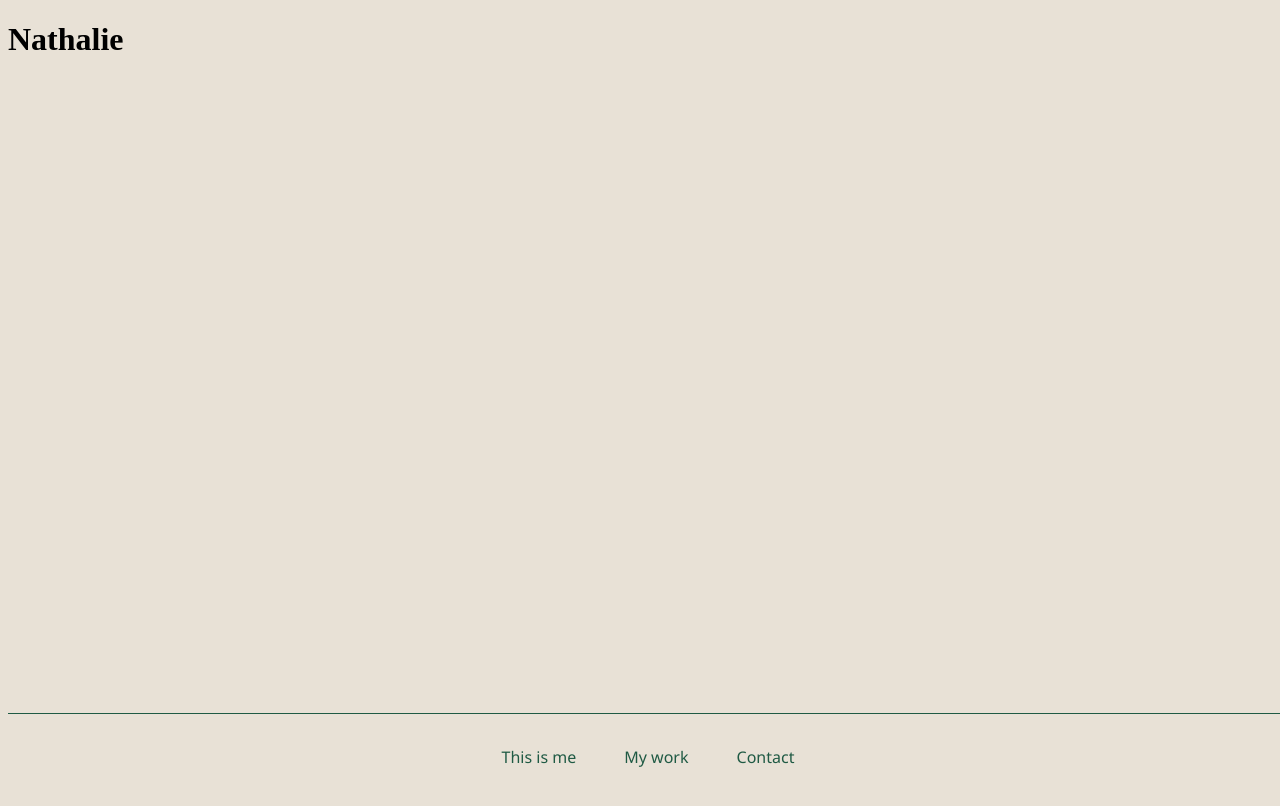
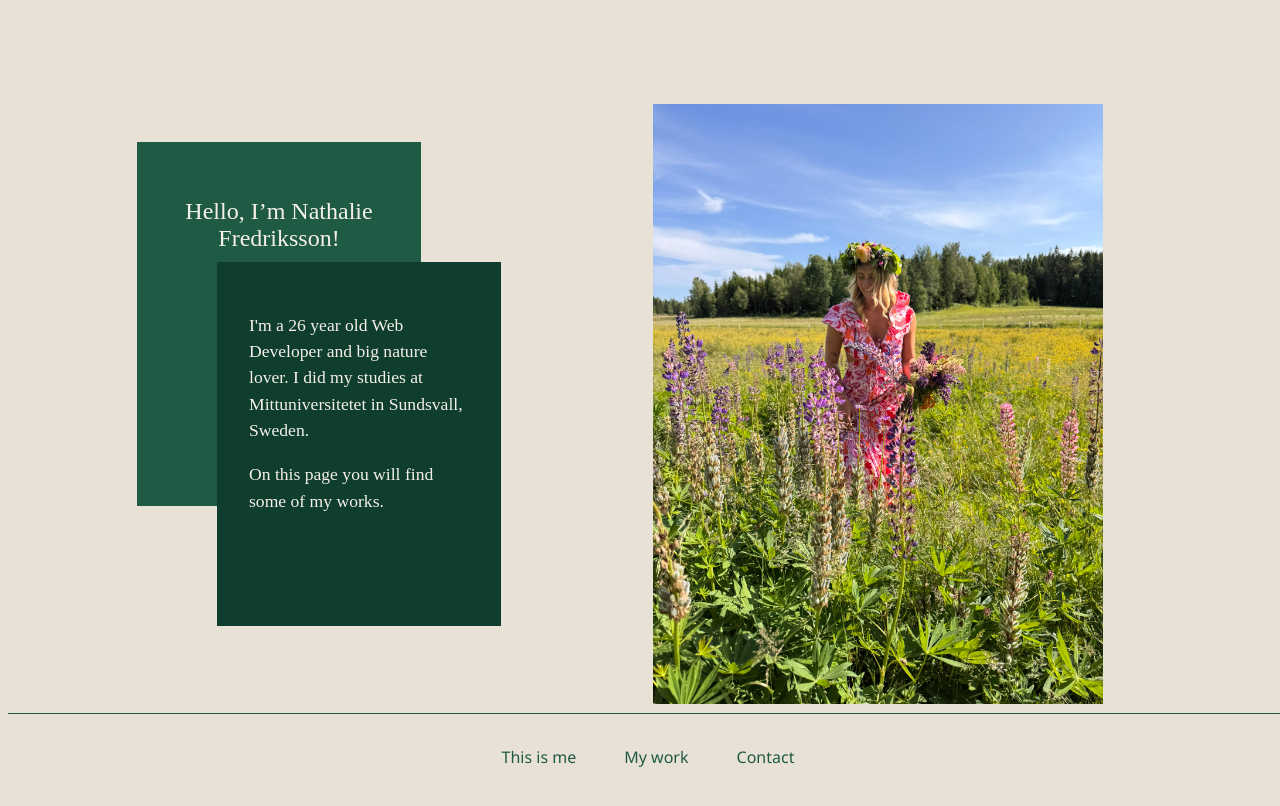
Before and after one commit to nathalievaster/Portfolio, a React (Vite) app: page / in a window 1280 px wide. Built offline with nearby package versions, Linux system fonts and the light colour scheme.

Commit message:
Landningsdelen på sidan

```diff
--- /dev/null
+++ b/src/components/About.module.css
@@ -0,0 +1,47 @@
+.about {
+    display: flex;
+    justify-content: center;
+    align-items: center;
+    gap: 12rem;
+    padding: 6rem 2rem;
+}
+
+.about img {
+    width: 450px;
+    height: auto;
+    object-fit: cover;
+}
+
+/* Wrapper för rutorna */
+.about-boxes {
+    position: relative;
+}
+
+/* Gemensam stil för båda rutorna */
+.about-box {
+    color: #F5F1E9;
+    padding: 2rem;
+    width: 220px;
+    min-height: 300px;
+    font-family: 'Playfair Display', serif;
+}
+
+/* Övre ruta */
+.about-box.top {
+    background-color: #1F5A44;
+    position: absolute;
+    top: -80px;
+    left: -40px;
+    font-size: 1.5rem;
+    text-align: center;
+}
+
+/* Nedre ruta */
+.about-box.bottom {
+    position: relative;
+    top: 40px;
+    left: 40px;
+    background-color: #0F3D2E;
+    font-size: 1.1rem;
+    line-height: 1.5;
+}
--- a/src/components/About.tsx
+++ b/src/components/About.tsx
@@ -0,0 +1,27 @@
+import profilbild from '../assets/profilbild.jpeg'
+import styles from './About.module.css'
+
+const About = () => {
+    return (
+        <section className={styles.about} id="about">
+            <div className={styles["about-boxes"]}>
+                <div className={`${styles["about-box"]} ${styles.top}`}>
+                    <p>Hello, I’m Nathalie Fredriksson!</p>
+                </div>
+
+                <div className={`${styles["about-box"]} ${styles.bottom}`}>
+                    <p>
+                        I'm a 26 year old Web Developer and big nature lover. I did my studies at Mittuniversitetet in Sundsvall, Sweden.
+                    </p>
+                    <p>
+                        On this page you will find some of my works.
+                    </p>
+                </div>
+            </div>
+
+            <img src={profilbild} alt="Bild på en tjej i midsommarkrans som plockar lupiner." />
+        </section >
+    )
+}
+
+export default About
--- a/src/main.tsx
+++ b/src/main.tsx
@@ -2,12 +2,11 @@ import React from 'react'
 import ReactDOM from 'react-dom/client'
 import './index.css'
 import Navbar from './components/Navbar'
+import About from './components/About'
 
 ReactDOM.createRoot(document.getElementById('root')!).render(
   <React.StrictMode>
-    <div>
-      <h1>Nathalie</h1>
-    </div>
+    <About />
     <Navbar />
   </React.StrictMode>
 )
```
Also changed, not shown: src/assets/profilbild.jpeg (added).
